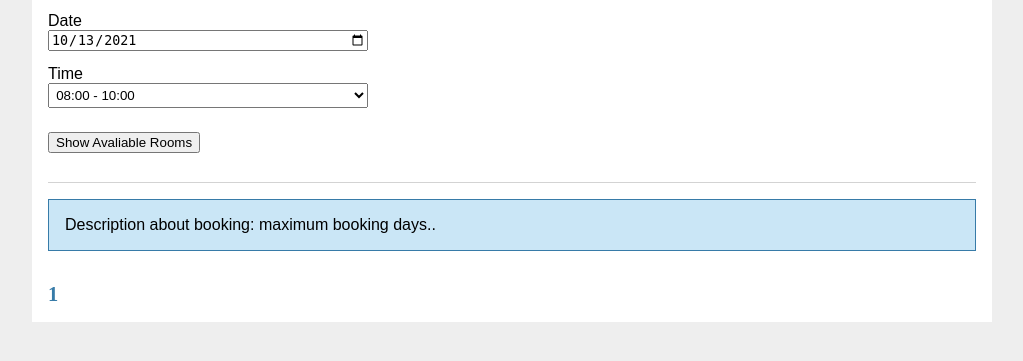
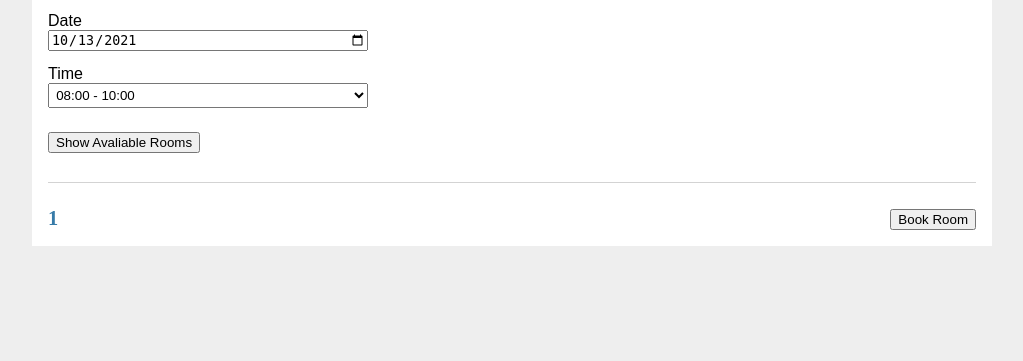
Before and after one commit to fatimamatieva/DAT250_PROJECT, a Flask app: template flaskr/templates/booking/booking.html in a window 1280 px wide. Shown: the part 133-494 px from the top of the page, without its empty margins (128-1151 px from the left). Run offline with Flask 2, Linux system fonts and the light colour scheme; the template is opened without the code that fills it: most values are stand-ins (such as "Sample title", 1, 10 or a date in 2020); some libraries are stand-ins or nearby versions.

Commit message:
new booking functionality

```diff
--- a/flaskr/static/booking.js
+++ b/flaskr/static/booking.js
@@ -1,12 +1,12 @@
 
 
-window.onload = function() {
-    var dateControl = document.querySelector('input[type="date"]');
+$(function() {
+    //setting default value, and minimum date.
+    var dateControl = $('input[type="date"]');
     var dateFormat = getDateFormat(new Date());
-
-    dateControl.value = dateFormat;
-    dateControl.min = dateFormat;
-  };
+    dateControl.val(dateFormat);
+    dateControl.attr('min',dateFormat);
+});
 
 function getDateFormat(date){
   var day = date.getDate(),
@@ -19,3 +19,51 @@ window.onload = function() {
   }
   return date.getFullYear() + '-' + month + '-' + day
 }
+
+function Confirm(room){
+
+  var confirmbox = $("#confirmBox");
+  var span = $(".close")[0];
+
+// when the user clicks anywhere outside of the modal or clicks on the close btn, close it
+  span.onclick = function() {
+    closeConfirmBox(confirmbox);
+  }
+  window.onclick = function(event) {
+    if (event.target == confirmbox[0]) {
+      closeConfirmBox(confirmbox[0]);
+    }
+  }
+
+  confirmbox.show();
+  $(".confirm-text>span").html(room)
+
+  $("#btnConfirm").on("click", function(ev){
+    ev.preventDefault();
+    var reservation = {
+      date: new Date($("#selectedDate").val()),
+      time: $("#selectedTime").val(),
+      room_number: room,
+    }
+    $.ajax({
+      type: "POST",
+      url: "/booking/confirm",
+      data: JSON.stringify(reservation),
+      contentType: "application/json",
+      dataType: 'json',
+      success: function(){
+        //redirect to homepage if booking is success
+        location.href = '/';
+      },
+      error: function(){
+        closeConfirmBox(confirmbox[0]);
+      }
+    });
+  });
+}
+
+function closeConfirmBox(elem){
+  //hide confirmbox and turn off event-listner
+  $(elem).hide();
+  $(elem).find("#btnConfirm").off("click");
+}
--- a/flaskr/static/modal.css
+++ b/flaskr/static/confirmbox.css
@@ -1,5 +1,5 @@
 /* The Modal (background) */
-.modal {
+.confirm {
     display: none;
     position: fixed;
     z-index: 1;
@@ -12,8 +12,8 @@
     background-color: rgba(0,0,0,0.4);
 }
 
-  /* Modal Content/Box */
-.modal-content {
+  /*Content/Box */
+.confirm-content {
     margin-top: 0;
     background-color: #fefefe;
     margin-left: auto;
@@ -22,6 +22,8 @@
     padding: 20px;
     border: 1px solid #888;
     max-width: 20rem;
+    overflow: hidden;
+
 }
 
   /* The Close Button */
@@ -38,13 +40,7 @@
     text-decoration: none;
     cursor: pointer;
 }
-
-.modal-header{
+.confirm-header{
     display: flex;
     justify-content: space-between;
 }
-
-.modal-content >form :disabled{
-    opacity: 1 !important;
-    color: black;
-}
--- a/flaskr/static/style.css
+++ b/flaskr/static/style.css
@@ -91,28 +91,16 @@
 }
 
 
-  .room > header {
+.room {
   display: flex;
   align-items: flex-end;
   font-size: 0.85em;
+  justify-content: space-between;
 }
 
-  .room > header > div:first-of-type {
-    flex: auto;
-  }
-
-  .room > header h1 {
+.room h1 {
   font-size: 1.5em;
   margin-bottom: 0;
-  }
-
-  .room .date {
-    color: slategray;
-    font-style: italic;
-  }
-
-  .room .body {
-    white-space: pre-line;
 }
 
 .content:last-child {
@@ -126,14 +114,8 @@
   max-width: 20rem;
 }
 
-
-  .content input, .content textarea {
+form input{
   margin-bottom: 1em;
-  }
-
-  .content textarea {
-    min-height: 7em;
-    resize: vertical;
 }
 
 input.danger {
@@ -145,7 +127,6 @@
   min-width: 10em;
 }
 
-  /* Date-time picker */
 label[for="date"], label[for="time"] {
   display: block;
   font: 1rem 'Fira Sans', sans-serif;
@@ -158,11 +139,12 @@
   margin-bottom: 1.5rem;
 }
 
-
 input[type="submit"], button, .btn-link{
   cursor: pointer !important;
 }
-
+.float-right{
+  float: right;
+}
 .btn-group{
   display: flex;
   justify-content: space-between;
--- a/flaskr/templates/booking/booking.html
+++ b/flaskr/templates/booking/booking.html
@@ -7,7 +7,9 @@
 
 
 {% block head %}
-    <script type=text/javascript src="{{url_for('static', filename='../../static/booking.js') }}"></script>
+  <script src="http://ajax.googleapis.com/ajax/libs/jquery/1.7.1/jquery.min.js" type="text/javascript"></script>
+  <script type="text/javascript" src="{{url_for('static', filename='../../static/booking.js') }}"></script>
+  <link rel="stylesheet" href="{{ url_for('static', filename='confirmbox.css') }}">
 {% endblock %}
 
 
@@ -27,32 +29,30 @@
   <input type="submit" value="Show Avaliable Rooms">
 </form>
 <hr>
-<p class="flash">
-  Description about booking: maximum booking days..
-</p>
+<!-- <p class="flash">
+  Description about booking
+</p> -->
 
 {% for room in rooms %}
     <article class="room">
-        <header>
-            <div>
-            <h1>{{room['room_number']}}</h1>
-            <div class="date"> </div>
-            </div>
-            {% if g.user %}
-            <a class="btn" value="Back" href="{{url_for('booking.confirm')}}">
-              <input  class="btn-link" type="button" value="Book Room">
-            </a>
-            {% endif %}
-
-        </header>
+        <h1>{{room['room_number']}}</h1>
+        <input class="btn-link" type="button" value="Book Room" name="{{room['room_number']}}" onclick="Confirm(this.name)">
     </article>
-
   {% if not loop.last %}
     <hr>
   {% endif %}
 
 {% endfor %}
 
-
+<div id="confirmBox" class="confirm">
+  <div class="confirm-content">
+    <div class="confirm-header">
+      <h2>Confirm Booking</h2>
+      <span class="close">&times;</span>
+    </div>
+    <p class="confirm-text">Confirm booking for room <span id="Room"></span></p>
+    <button id="btnConfirm" class="btn float-right">Confirm</button>
+  </div>
+</div>
 
 {% endblock %}
```
Also changed, not shown: flaskr/booking.py (+49 -27 lines). Lines whose indentation alone changed are shown as unchanged.
